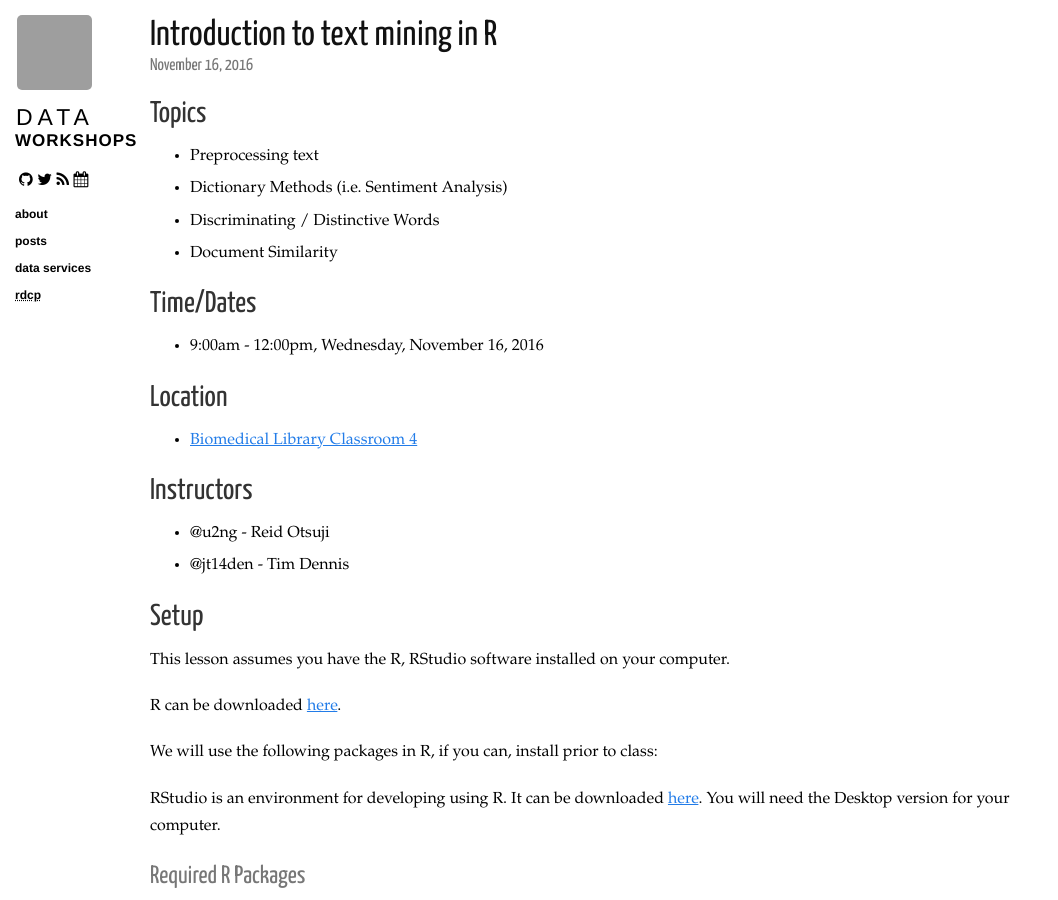
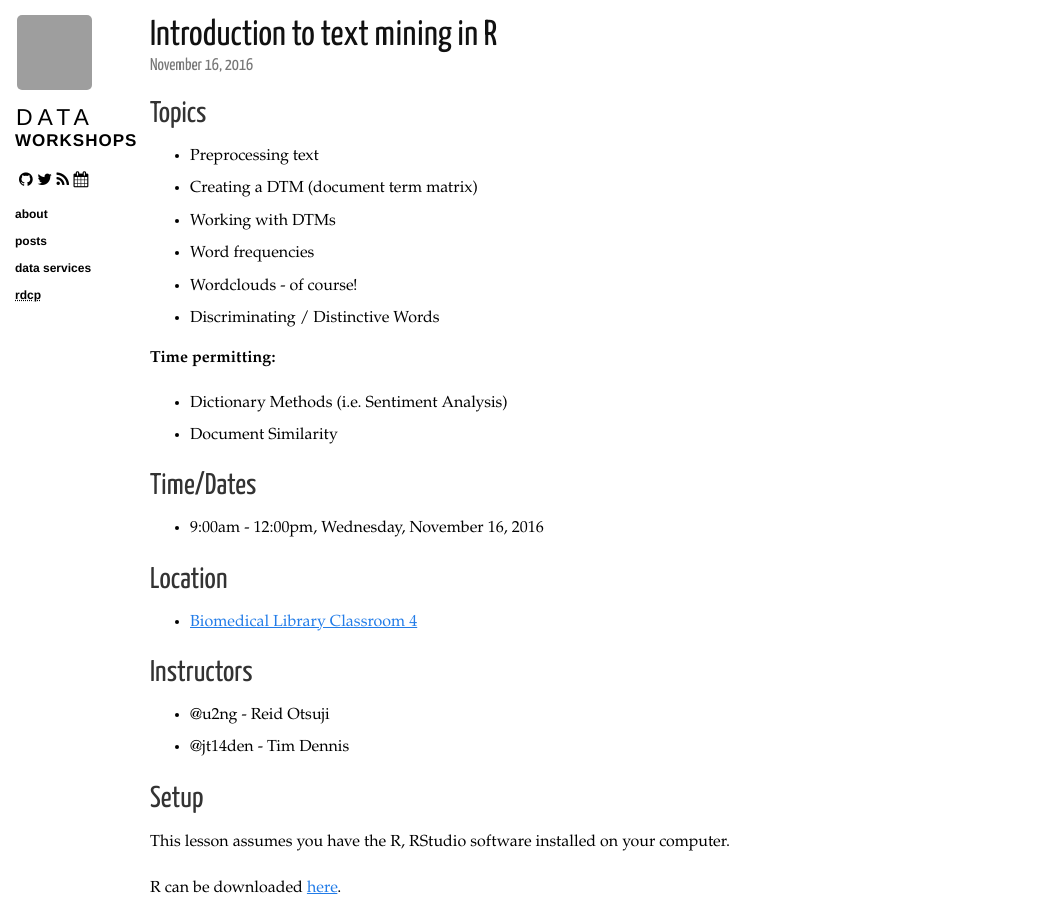
Before and after one commit to ucsdlib/workshops, a Jekyll site: the page built from _posts/2016-11-16-text-mine-R.markdown, in a window 1280 px wide and 900 px high. Shown: the whole window, without its empty margins (0-1058 px from the left). Built offline with Jekyll 4.4.1, drawn with Linux system fonts in a browser that asks for light colours; nearby versions of some CDN libraries; some of the changed text lies outside the part shown; grey boxes are pictures that could not be loaded.

Commit message:
adding topics

```diff
--- a/_posts/2016-11-16-text-mine-R.markdown
+++ b/_posts/2016-11-16-text-mine-R.markdown
@@ -7,8 +7,15 @@ category: posts r
 ## Topics
 
 * Preprocessing text
+* Creating a DTM (document term matrix)
+* Working with DTMs
+* Word frequencies
+* Wordclouds - of course!
+* Discriminating / Distinctive Words
+
+**Time permitting:**
+
 * Dictionary Methods (i.e. Sentiment Analysis)
-* Discriminating / Distinctive Words
 * Document Similarity
 
 ## Time/Dates
@@ -57,6 +64,8 @@ RStudio is an environment for developing using R. It can be downloaded [here](ht
 
 ## Data
 
+<https://drive.google.com/open?id=0ByRar-ghNtRlNGpENWJmNGNlS2s>
+
 ## Audience
 
 Graduate students and researchers
```
